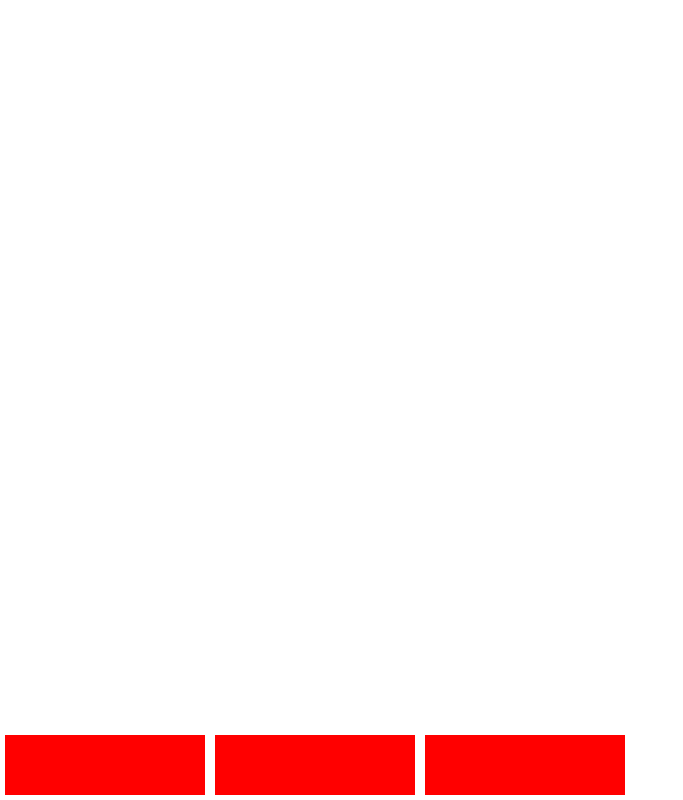
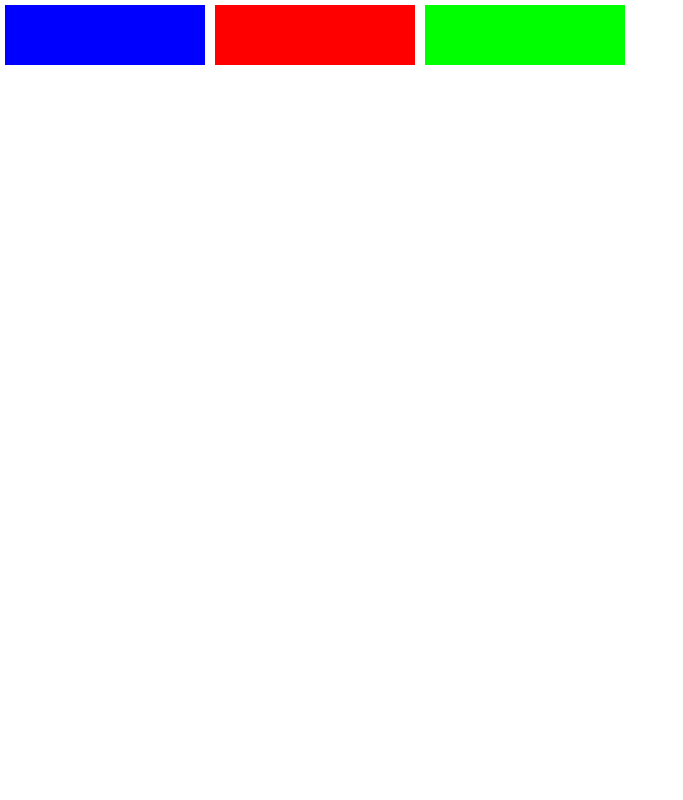
Before and after one commit to afonsodasilva1/Praticando-FlexBox, a plain HTML site: page index.html in a window 1280 px wide. Shown: the whole page, without its empty margins (0-683 px from the left). Drawn offline with Linux system fonts and the light colour scheme.

Commit message:
Aula 5 - FlexBox
Wrap + align-content

```diff
--- a/index.html
+++ b/index.html
@@ -5,13 +5,13 @@
     <meta http-equiv="X-UA-Compatible" content="IE=edge">
     <meta name="viewport" content="width=device-width, initial-scale=1.0">
     <link rel="stylesheet" href="style.css">
-    <title>Document</title>
+    <title>FlexBox</title>
 </head>
 <body>
     <div id="app">
-        <div class="box"></div>
-        <div class="box"></div>
-        <div class="box"></div>
+        <div class="box red"></div>
+        <div class="box green"></div>
+        <div class="box blue"></div>
     </div>
 </body>
 </html>
--- a/style.css
+++ b/style.css
@@ -4,11 +4,21 @@ html, body, #app{
 }
 #app{
     display: flex;
-    flex-wrap: wrap-reverse;
 }
 .box{
     width: 200px;
     height: 60px;
-    background: #f00;
     margin: 5px;
 }
+.red{
+    background: #f00;
+    order: 1;
+}
+.green{
+    background: #0f0;
+    order: 2;
+}
+.blue{
+    background: #00f;
+    order: 0;
+}
```
Also changed, not shown: 1 other file.
